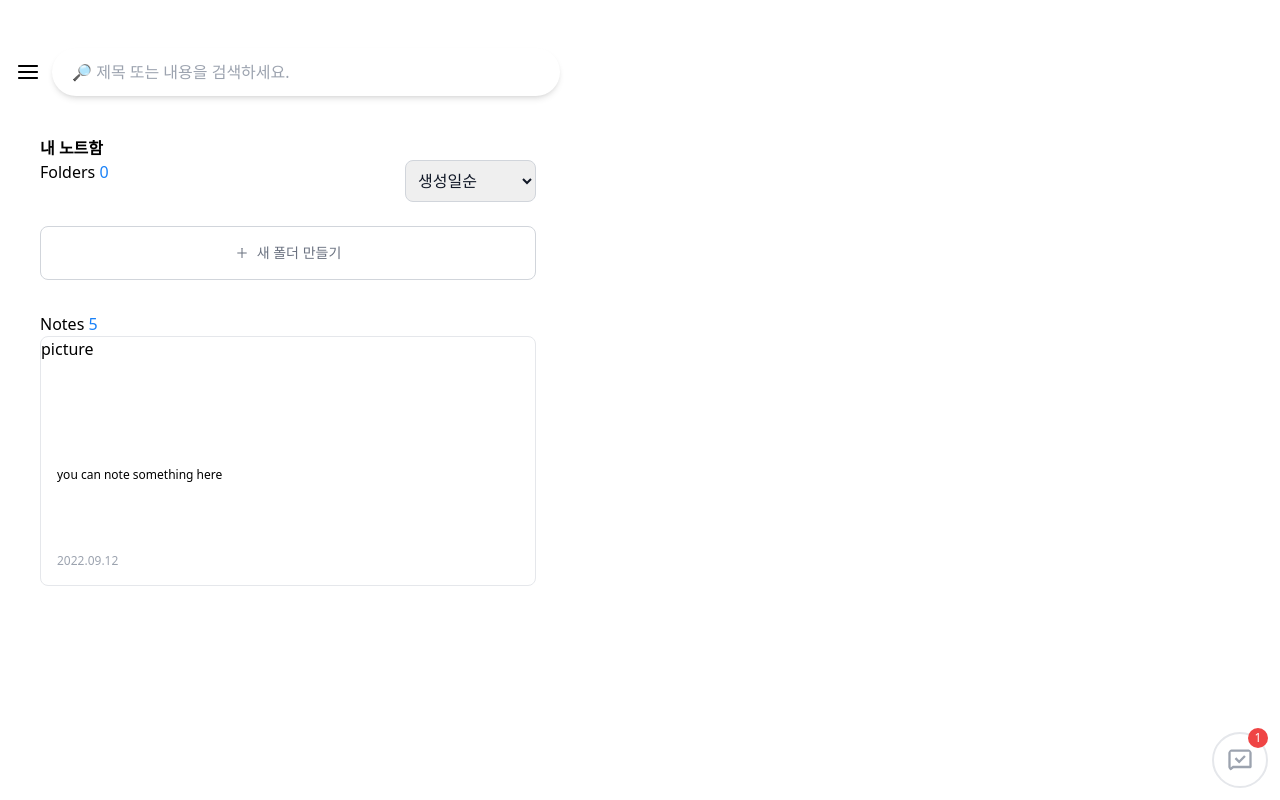
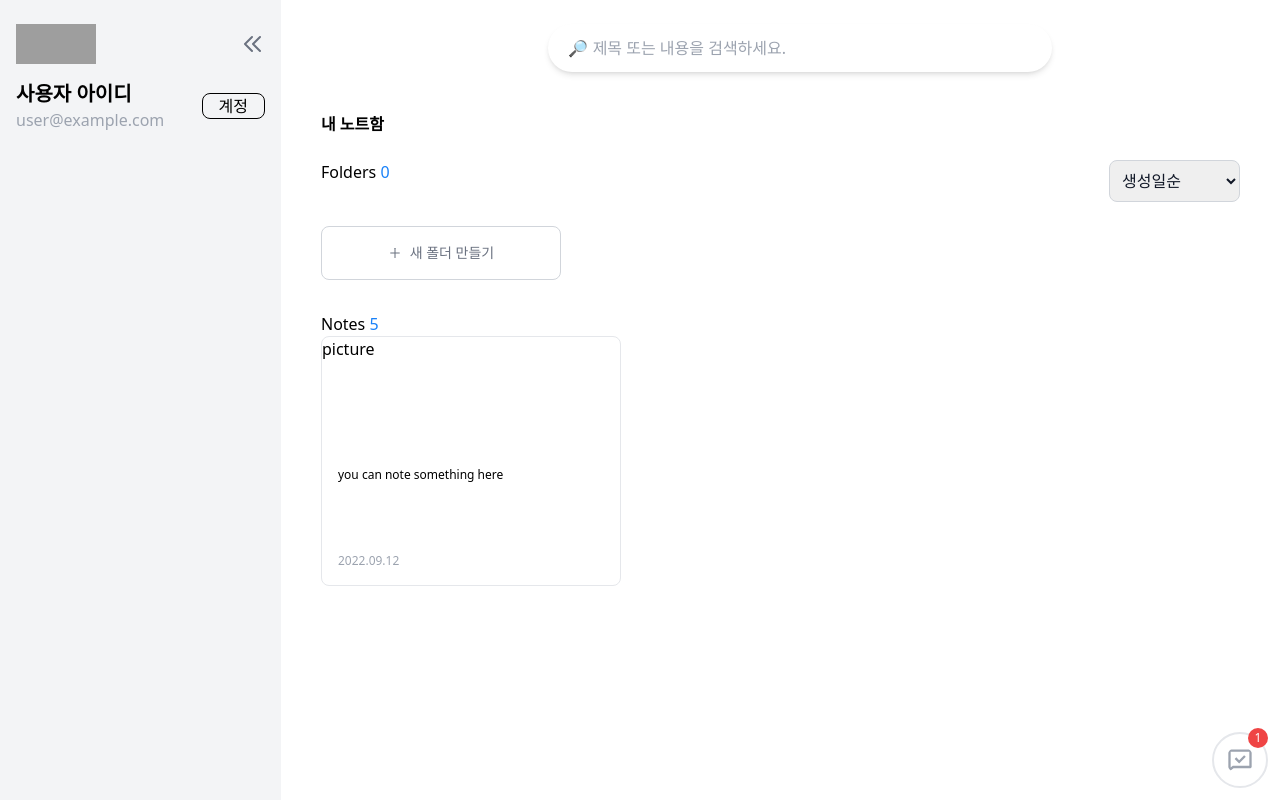
Before and after one commit to MinJunKim21/slid_redesign_project, a Next.js app: page /docs in a window 1280 px wide. Built offline with nearby package versions, Linux system fonts and the light colour scheme; no server answers; sample sign-in values are in the browser's storage; grey boxes are pictures that could not be loaded.

Commit message:
docs 수정

```diff
--- a/pages/docs.jsx
+++ b/pages/docs.jsx
@@ -8,6 +8,10 @@ import Link from 'next/link';
 import HelpPopup from '../components/HelpPopup';
 import { modalState } from '../atoms/modalAtom';
 import MessageModal from '../components/MessageModal';
+import Image from 'next/image';
+import { HiOutlineChevronDoubleLeft } from 'react-icons/hi';
+import { HiOutlineChevronDoubleRight } from 'react-icons/hi';
+import { MdAccountCircle } from 'react-icons/md';
 
 function Docs() {
   const { user } = useAuth();
@@ -18,22 +22,78 @@ function Docs() {
   const [showModal, setShowModal] = useRecoilState(modalState);
 
   return (
-    <div className="max-w-xl">
-      <div className="flex relative space-x-3 pt-12 px-4 items-center">
+    <div className="flex">
+      {showMenu && (
+        <div className="bg-gray-100 h-screen w-[360px] hidden md:flex">
+          <div className="w-full px-4">
+            <div className="flex items-center  pt-6 justify-between">
+              <Link href="/">
+                <Image
+                  src="https://www.slid.cc/src/logo/slid_logo_with_text.png"
+                  layout="fixed"
+                  height={40}
+                  width={80}
+                  alt=""
+                />
+              </Link>
+              <div
+                onClick={() => setShowMenu(false)}
+                className="text-2xl text-gray-500"
+              >
+                <HiOutlineChevronDoubleLeft />
+              </div>
+            </div>
+            <div className="flex justify-between mt-4 items-center">
+              <div className="flex flex-col">
+                <h5 className="text-xl font-bold">사용자 아이디</h5>
+                <h6 className="text-gray-400 text-md font-light">
+                  {user?.email}
+                </h6>
+              </div>
+              <span className="border border-black rounded-lg max-h-[35px]   px-4 cursor-pointer hover:bg-slate-200">
+                계정
+              </span>
+            </div>
+          </div>
+        </div>
+      )}
+      <div
+        className={`bg-gray-100 h-screen w-[60px] hidden ${
+          !showMenu && 'md:flex'
+        }`}
+      >
+        <div className="w-full">
+          <div className="flex items-center px-4 pt-8 justify-between">
+            <div
+              onClick={() => setShowMenu(true)}
+              className="text-2xl text-gray-500"
+            >
+              <HiOutlineChevronDoubleRight />
+            </div>
+          </div>
+        </div>
+      </div>
+      <div className="w-full ">
+        <div className="flex relative space-x-6 sm:space-x-10 pt-6 px-4 items-center max-w-xl mx-auto ">
+          <div className="flex md:hidden">
             <Link href="/account">
               <button className="  text-2xl">
                 <CgMenu />
               </button>
             </Link>
+          </div>
 
           <input
             type="text"
             placeholder="🔎 제목 또는 내용을 검색하세요."
             className="px-5 py-3 w-full shadow-md rounded-full"
           />
+          <div className="text-3xl flex md:hidden">
+            <MdAccountCircle />
+          </div>
         </div>
         <div className="px-10 pt-10">
-        <h3 className="font-bold">내 노트함</h3>
+          <h3 className="font-bold mb-6">내 노트함</h3>
           <div className="flex justify-between">
             <h4>
               Folders <span className="text-[#1981f8]">0</span>
@@ -44,7 +104,7 @@ function Docs() {
               <option value="2">최종 수정일순</option>
             </select>
           </div>
-        <button className="mt-6 w-full flex border rounded-lg border-gray-300 text-sm p-4">
+          <button className="mt-6 w-full flex border rounded-lg border-gray-300 text-sm p-4 max-w-[240px]">
             <div className="flex items-center justify-center mx-auto space-x-2 text-gray-500">
               <i>
                 <AiOutlinePlus />
@@ -55,7 +115,7 @@ function Docs() {
           <h4 className="mt-8">
             Notes <span className="text-[#1981f8]">5</span>
           </h4>
-        <div className="flex flex-col  border rounded-lg w-full h-[250px] relative">
+          <div className="flex flex-col  border rounded-lg w-full h-[250px] max-w-[300px] relative">
             <div className="h-[130px]">picture</div>
             <p className="px-4 text-xs">you can note something here </p>
             <span className="absolute p-4 text-xs text-gray-400 left-0 bottom-0">
@@ -68,6 +128,7 @@ function Docs() {
           {/* {showMenu === true ? <LoggedInMenu /> : <></>} */}
         </div>
       </div>
+    </div>
   );
 }
 
```
Lines whose indentation alone changed are shown as unchanged.
